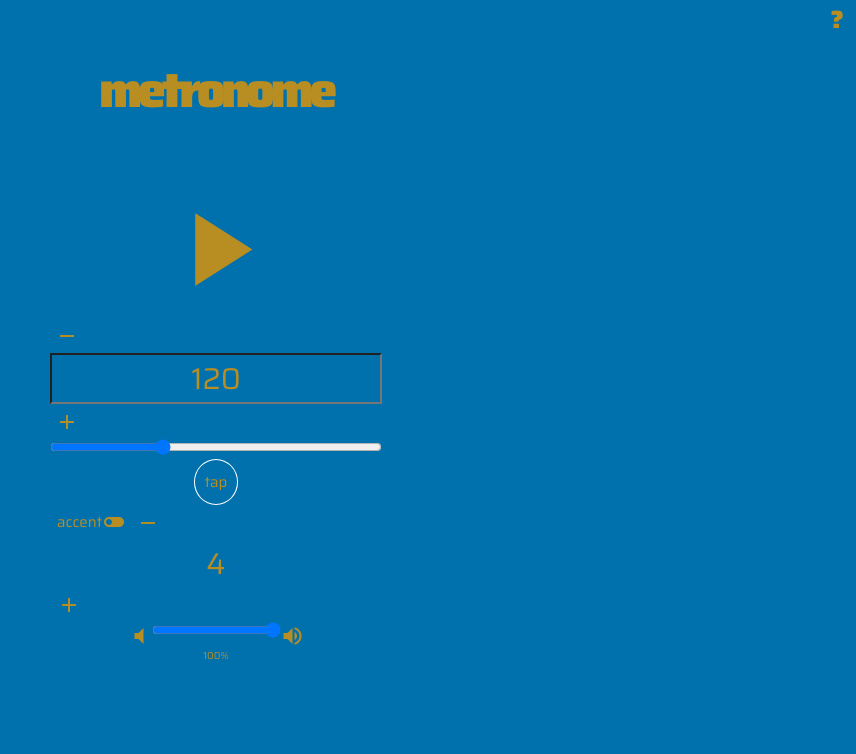
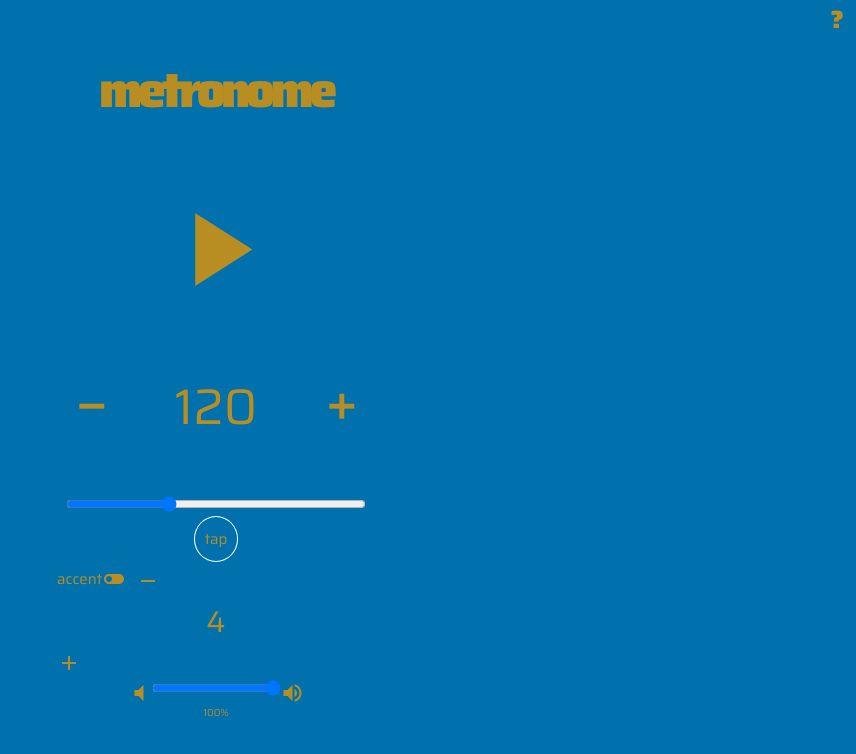
Before and after one commit to alanpaulprice/metronome, a React (Create React App) app: page / in a window 1280 px wide. Shown: the top 754 px of the page, without its empty margins (424-1280 px from the left). Built offline with nearby package versions, Linux system fonts and the light colour scheme; no server answers.

Commit message:
TempoControls: adjusted styles for TempoInput and IncrementTempoButtons

```diff
--- a/src/components/TempoControls.js
+++ b/src/components/TempoControls.js
@@ -38,13 +38,16 @@ class TempoControls extends Component {
     return (
       <Fragment>
         <Div>
+          <Div display="flex" justifyContent="center">
             <Button
-            borderWidth="0"
+              border="none"
               value={-1}
               onClick={this.onIncrementTempoButtonClick}
               fontSize="1.5rem"
             >
-            <Icon className="material-icons">remove</Icon>
+              <Icon className="material-icons" fontSize="4rem" fontWeight="900">
+                remove
+              </Icon>
             </Button>
 
             <Form onSubmit={this.onTempoInputFormSubmit}>
@@ -54,19 +57,24 @@ class TempoControls extends Component {
                 onChange={this.onTempoInputChange}
                 onFocus={this.onTempoInputFocus}
                 onBlur={this.onTempoInputBlur}
-              fontSize="3rem"
-              noBorder
+                width="10rem"
+                margin="5rem"
+                fontSize="5rem"
+                border="none"
               />
             </Form>
 
             <Button
-            borderWidth="0"
+              border="none"
               value={1}
               onClick={this.onIncrementTempoButtonClick}
               fontSize="1.5rem"
             >
-            <Icon className="material-icons">add</Icon>
+              <Icon className="material-icons" fontSize="4rem" fontWeight="900">
+                add
+              </Icon>
             </Button>
+          </Div>
 
           <Input
             type="range"
```
Lines whose indentation alone changed are shown as unchanged.
